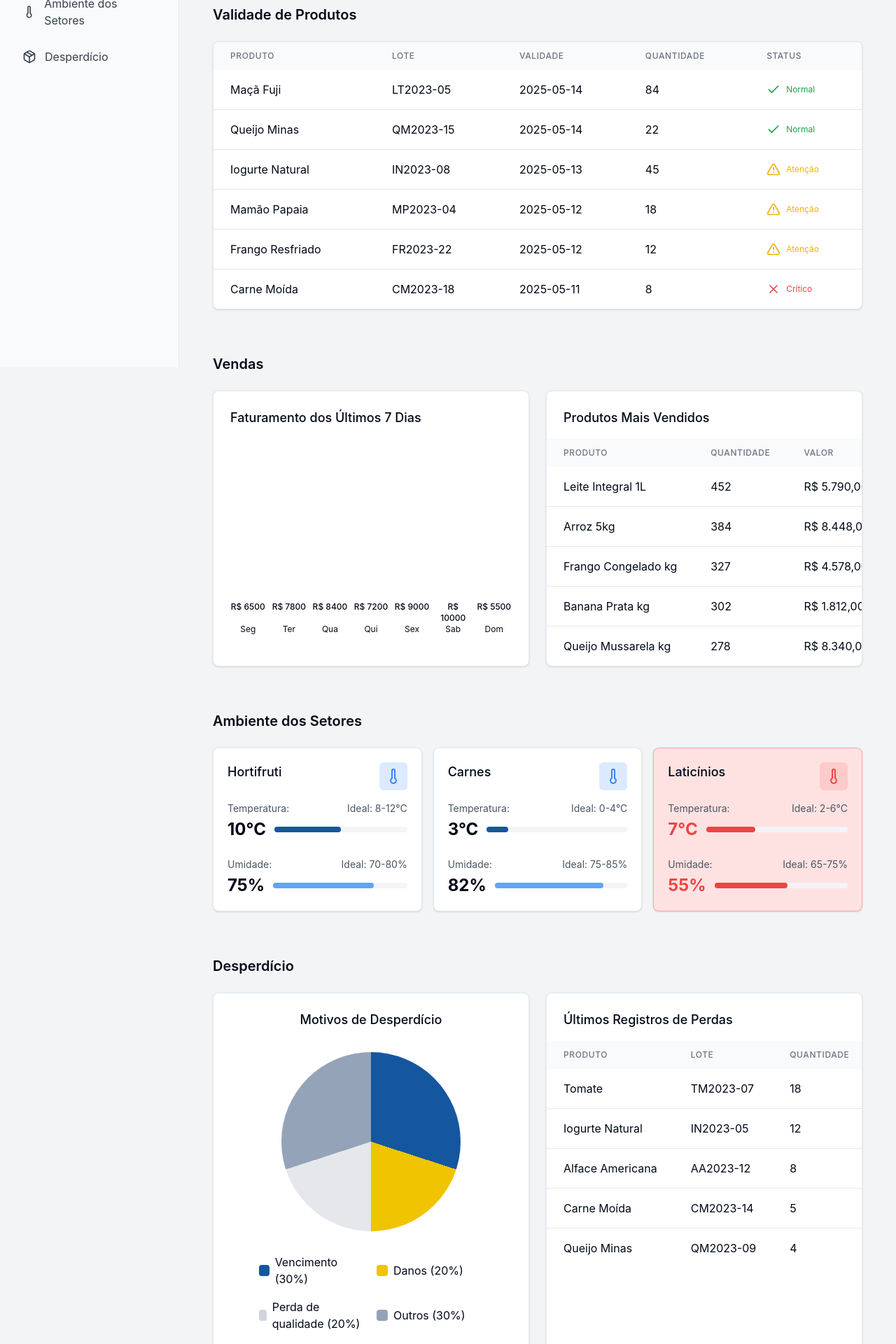
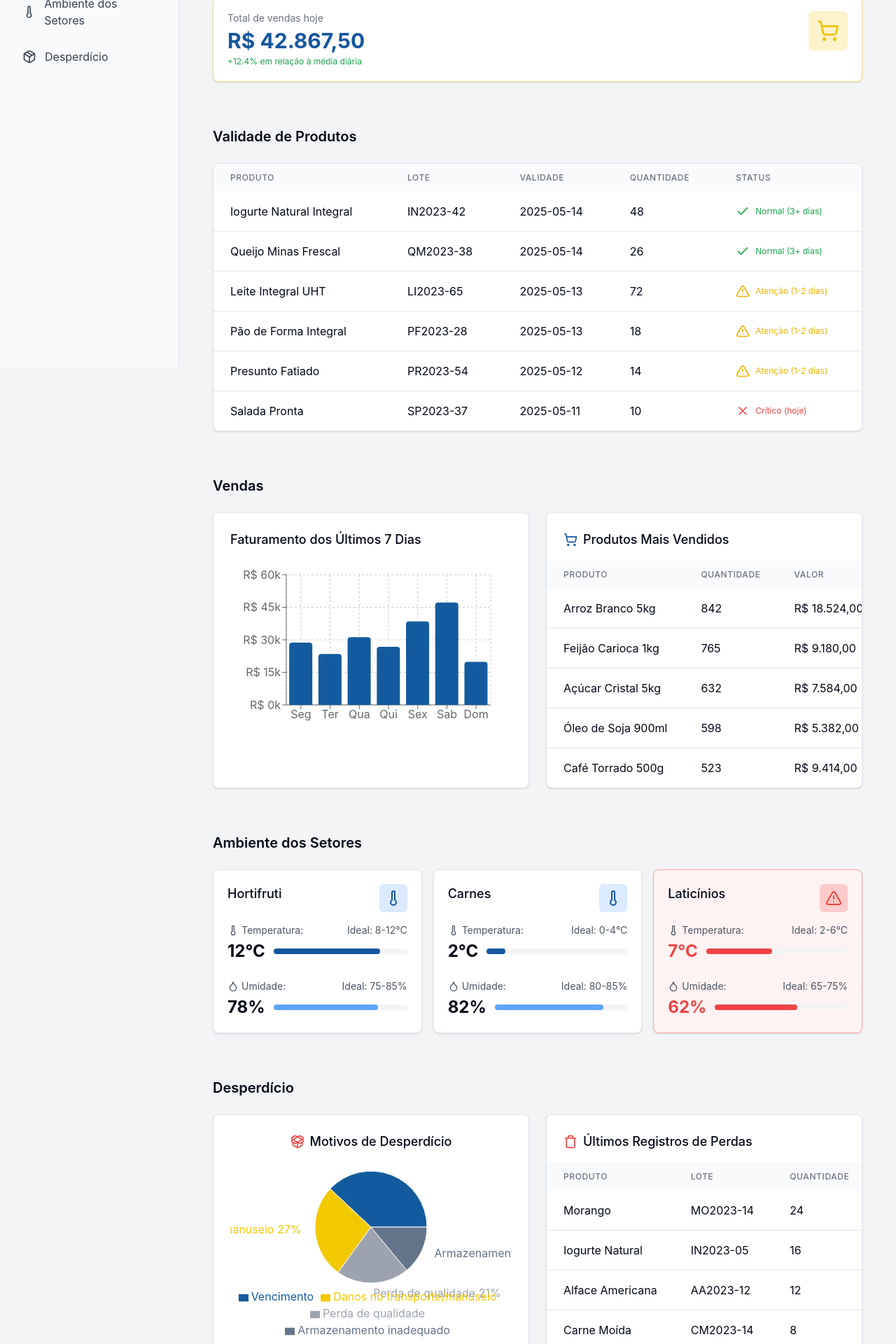
Before and after one commit to Mayconsmy/sistema-nosso-atacarejo, a React (Vite) app: page / in a window 1280 px wide. Shown: the part 340-2260 px from the top of the page at 70% size. Built offline with nearby package versions, Linux system fonts and the light colour scheme.

Commit message:
Feat: Populate dashboard with mock data
Populate the dashboard sections with mock data, including charts and tables, to simulate real-world scenarios.

```diff
--- a/src/components/AmbienteSection.tsx
+++ b/src/components/AmbienteSection.tsx
@@ -1,30 +1,31 @@
 
 import React from 'react';
-import { ThermometerIcon } from 'lucide-react';
+import { ThermometerIcon, DropletIcon, AlertTriangleIcon } from 'lucide-react';
 
 const AmbienteSection = () => {
+  // Dados realistas de ambiente para diferentes setores de supermercado
   const ambienteData = [
     {
       setor: "Hortifruti",
-      temperatura: 10,
+      temperatura: 12,
       temperaturaIdeal: "8-12",
-      umidade: 75,
-      umidadeIdeal: "70-80",
+      umidade: 78,
+      umidadeIdeal: "75-85",
       status: "normal"
     },
     {
       setor: "Carnes",
-      temperatura: 3,
+      temperatura: 2,
       temperaturaIdeal: "0-4",
       umidade: 82,
-      umidadeIdeal: "75-85",
+      umidadeIdeal: "80-85",
       status: "normal"
     },
     {
       setor: "Laticínios",
       temperatura: 7,
       temperaturaIdeal: "2-6",
-      umidade: 55,
+      umidade: 62,
       umidadeIdeal: "65-75",
       status: "alerta"
     },
@@ -38,19 +39,26 @@ const AmbienteSection = () => {
         {ambienteData.map((item, index) => (
           <div
             key={index}
-            className={`rounded-lg shadow p-5 border ${item.status === 'alerta' ? 'card-alert' : 'bg-white'}`}
+            className={`rounded-lg shadow p-5 border ${item.status === 'alerta' ? 'bg-red-50 border-red-300' : 'bg-white'}`}
           >
             <div className="flex justify-between items-start mb-4">
               <h3 className="text-lg font-medium">{item.setor}</h3>
               <div className={`p-2 ${item.status === 'alerta' ? 'bg-red-200' : 'bg-blue-100'} rounded-md`}>
-                <ThermometerIcon className={`h-6 w-6 ${item.status === 'alerta' ? 'text-red-500' : 'text-blue-500'}`} />
+                {item.status === 'alerta' ? (
+                  <AlertTriangleIcon className="h-6 w-6 text-red-500" />
+                ) : (
+                  <ThermometerIcon className="h-6 w-6 text-primary" />
+                )}
               </div>
             </div>
 
             <div className="space-y-6">
               <div>
                 <div className="flex justify-between text-sm text-gray-600 mb-1">
-                  <span>Temperatura:</span>
+                  <span className="flex items-center gap-1">
+                    <ThermometerIcon className="h-4 w-4" />
+                    <span>Temperatura:</span>
+                  </span>
                   <span>Ideal: {item.temperaturaIdeal}°C</span>
                 </div>
                 <div className="flex items-center">
@@ -60,7 +68,7 @@ const AmbienteSection = () => {
                   <div className="flex-1 h-2 bg-gray-100 rounded-md ml-3">
                     <div
                       className={`h-full rounded-md ${item.status === 'alerta' ? 'bg-red-500' : 'bg-primary'}`}
-                      style={{ width: `${(item.temperatura / 20) * 100}%` }}
+                      style={{ width: `${(item.temperatura / 15) * 100}%` }}
                     ></div>
                   </div>
                 </div>
@@ -68,11 +76,14 @@ const AmbienteSection = () => {
 
               <div>
                 <div className="flex justify-between text-sm text-gray-600 mb-1">
-                  <span>Umidade:</span>
+                  <span className="flex items-center gap-1">
+                    <DropletIcon className="h-4 w-4" />
+                    <span>Umidade:</span>
+                  </span>
                   <span>Ideal: {item.umidadeIdeal}%</span>
                 </div>
                 <div className="flex items-center">
-                  <span className={`text-2xl font-bold ${item.status === 'alerta' ? 'text-red-500' : ''}`}>
+                  <span className={`text-2xl font-bold ${item.status === 'alerta' && item.umidade < 65 ? 'text-red-500' : ''}`}>
                     {item.umidade}%
                   </span>
                   <div className="flex-1 h-2 bg-gray-100 rounded-md ml-3">
--- a/src/components/DesperdicioSection.tsx
+++ b/src/components/DesperdicioSection.tsx
@@ -1,20 +1,24 @@
 
 import React from 'react';
+import { PieChart, Pie, Cell, ResponsiveContainer, Tooltip, Legend } from 'recharts';
+import { PackageOpenIcon, TrashIcon } from 'lucide-react';
 
 const DesperdicioSection = () => {
+  // Dados realistas sobre causas de desperdício em supermercados
   const pieChartData = [
-    { categoria: "Vencimento", percentual: 30, color: "bg-primary" },
-    { categoria: "Danos", percentual: 20, color: "bg-secondary" },
-    { categoria: "Perda de qualidade", percentual: 20, color: "bg-gray-300" },
-    { categoria: "Outros", percentual: 30, color: "bg-slate-400" }
+    { name: "Vencimento", value: 38, color: "#135b9e" },
+    { name: "Danos no transporte/manuseio", value: 27, color: "#f1c900" },
+    { name: "Perda de qualidade", value: 21, color: "#9ca3af" },
+    { name: "Armazenamento inadequado", value: 14, color: "#64748b" }
   ];
 
+  // Dados de desperdício de produtos específicos (baseados em padrões típicos)
   const desperdicioData = [
-    { produto: "Tomate", lote: "TM2023-07", quantidade: 18, motivo: "Maturação excessiva" },
-    { produto: "Iogurte Natural", lote: "IN2023-05", quantidade: 12, motivo: "Vencimento" },
-    { produto: "Alface Americana", lote: "AA2023-12", quantidade: 8, motivo: "Perda de qualidade" },
-    { produto: "Carne Moída", lote: "CM2023-14", quantidade: 5, motivo: "Temperatura inadequada" },
-    { produto: "Queijo Minas", lote: "QM2023-09", quantidade: 4, motivo: "Vencimento" }
+    { produto: "Morango", lote: "MO2023-14", quantidade: 24, motivo: "Maturação excessiva" },
+    { produto: "Iogurte Natural", lote: "IN2023-05", quantidade: 16, motivo: "Vencimento" },
+    { produto: "Alface Americana", lote: "AA2023-12", quantidade: 12, motivo: "Perda de qualidade" },
+    { produto: "Carne Moída", lote: "CM2023-14", quantidade: 8, motivo: "Temperatura inadequada" },
+    { produto: "Queijo Minas", lote: "QM2023-09", quantidade: 7, motivo: "Vencimento" }
   ];
 
   return (
@@ -23,23 +27,40 @@ const DesperdicioSection = () => {
 
       <div className="grid grid-cols-1 lg:grid-cols-2 gap-6">
         <div className="bg-white rounded-lg shadow p-6 border">
-          <h3 className="text-lg font-medium mb-4 text-center">Motivos de Desperdício</h3>
+          <h3 className="text-lg font-medium mb-4 text-center flex items-center justify-center gap-2">
+            <PackageOpenIcon className="h-5 w-5 text-red-500" />
+            <span>Motivos de Desperdício</span>
+          </h3>
 
-          {/* CSS-Only Pie Chart */}
-          <div className="pie-chart"></div>
-
-          <div className="pie-chart-legend">
-            {pieChartData.map((item, index) => (
-              <div key={index} className="legend-item">
-                <span className={`legend-color ${item.color}`}></span>
-                <span>{item.categoria} ({item.percentual}%)</span>
-              </div>
-            ))}
+          <div className="h-64">
+            <ResponsiveContainer width="100%" height="100%">
+              <PieChart>
+                <Pie
+                  data={pieChartData}
+                  cx="50%"
+                  cy="50%"
+                  labelLine={false}
+                  outerRadius={80}
+                  fill="#8884d8"
+                  dataKey="value"
+                  label={({ name, percent }) => `${name} ${(percent * 100).toFixed(0)}%`}
+                >
+                  {pieChartData.map((entry, index) => (
+                    <Cell key={`cell-${index}`} fill={entry.color} />
+                  ))}
+                </Pie>
+                <Tooltip formatter={(value) => `${value}%`} />
+                <Legend />
+              </PieChart>
+            </ResponsiveContainer>
           </div>
         </div>
 
         <div className="bg-white rounded-lg shadow border overflow-hidden">
-          <h3 className="text-lg font-medium p-6 pb-4">Últimos Registros de Perdas</h3>
+          <h3 className="text-lg font-medium p-6 pb-4 flex items-center gap-2">
+            <TrashIcon className="h-5 w-5 text-red-500" />
+            <span>Últimos Registros de Perdas</span>
+          </h3>
           <div className="overflow-x-auto">
             <table className="w-full">
               <thead>
--- a/src/components/OverviewSection.tsx
+++ b/src/components/OverviewSection.tsx
@@ -1,6 +1,12 @@
 
 import React from 'react';
-import { PackageIcon, CalendarIcon, ThermometerIcon, PackageOpenIcon } from 'lucide-react';
+import {
+  PackageIcon,
+  CalendarIcon,
+  ThermometerIcon,
+  PackageOpenIcon,
+  ShoppingCartIcon
+} from 'lucide-react';
 
 const OverviewSection = () => {
   return (
@@ -9,24 +15,26 @@ const OverviewSection = () => {
 
       <div className="grid grid-cols-1 sm:grid-cols-2 lg:grid-cols-4 gap-4">
         {/* Card 1: Produtos Cadastrados */}
-        <div className="bg-white rounded-lg shadow p-5 border">
+        <div className="bg-white rounded-lg shadow p-5 border hover:shadow-md transition-shadow">
           <div className="flex items-start justify-between">
             <div>
               <p className="text-gray-500 text-sm mb-1">Produtos cadastrados</p>
-              <h3 className="text-2xl font-bold">2.453</h3>
+              <h3 className="text-2xl font-bold">5.842</h3>
+              <p className="text-xs text-green-600 mt-1">+124 neste mês</p>
             </div>
-            <div className="p-2 bg-green-100 rounded-md">
+            <div className="p-2 bg-primary/10 rounded-md">
               <PackageIcon className="h-6 w-6 text-primary" />
             </div>
           </div>
         </div>
 
         {/* Card 2: Produtos Vencendo */}
-        <div className="bg-white rounded-lg shadow p-5 border">
+        <div className="bg-white rounded-lg shadow p-5 border hover:shadow-md transition-shadow">
           <div className="flex items-start justify-between">
             <div>
               <p className="text-gray-500 text-sm mb-1">Produtos vencendo em até 3 dias</p>
-              <h3 className="text-2xl font-bold">78</h3>
+              <h3 className="text-2xl font-bold">168</h3>
+              <p className="text-xs text-yellow-500 mt-1">+32 desde ontem</p>
             </div>
             <div className="p-2 bg-yellow-100 rounded-md">
               <CalendarIcon className="h-6 w-6 text-yellow-500" />
@@ -35,27 +43,45 @@ const OverviewSection = () => {
         </div>
 
         {/* Card 3: Temperatura Média */}
-        <div className="bg-white rounded-lg shadow p-5 border">
+        <div className="bg-white rounded-lg shadow p-5 border hover:shadow-md transition-shadow">
           <div className="flex items-start justify-between">
             <div>
               <p className="text-gray-500 text-sm mb-1">Temperatura média dos setores</p>
-              <h3 className="text-2xl font-bold">5.2°C</h3>
+              <h3 className="text-2xl font-bold">7.4°C</h3>
+              <p className="text-xs text-primary mt-1">Dentro da média ideal</p>
             </div>
             <div className="p-2 bg-blue-100 rounded-md">
-              <ThermometerIcon className="h-6 w-6 text-blue-500" />
+              <ThermometerIcon className="h-6 w-6 text-primary" />
             </div>
           </div>
         </div>
 
         {/* Card 4: Percentual de Desperdício */}
-        <div className="bg-white rounded-lg shadow p-5 border">
+        <div className="bg-white rounded-lg shadow p-5 border hover:shadow-md transition-shadow">
           <div className="flex items-start justify-between">
             <div>
               <p className="text-gray-500 text-sm mb-1">Percentual de desperdício</p>
-              <h3 className="text-2xl font-bold">3.7%</h3>
+              <h3 className="text-2xl font-bold">2.8%</h3>
+              <p className="text-xs text-green-600 mt-1">-0.5% em relação ao mês anterior</p>
             </div>
             <div className="p-2 bg-red-100 rounded-md">
               <PackageOpenIcon className="h-6 w-6 text-red-500" />
+            </div>
+          </div>
+        </div>
+      </div>
+
+      {/* Card adicional: Total de vendas do dia */}
+      <div className="mt-4">
+        <div className="bg-white rounded-lg shadow p-5 border border-secondary/50 hover:shadow-md transition-shadow">
+          <div className="flex items-start justify-between">
+            <div>
+              <p className="text-gray-500 text-sm mb-1">Total de vendas hoje</p>
+              <h3 className="text-3xl font-bold text-primary">R$ 42.867,50</h3>
+              <p className="text-xs text-green-600 mt-1">+12.4% em relação à média diária</p>
+            </div>
+            <div className="p-3 bg-secondary/20 rounded-md">
+              <ShoppingCartIcon className="h-8 w-8 text-secondary" />
             </div>
           </div>
         </div>
--- a/src/components/ValidadeSection.tsx
+++ b/src/components/ValidadeSection.tsx
@@ -3,47 +3,48 @@ import React from 'react';
 import { Check, AlertTriangle, X } from 'lucide-react';
 
 const ValidadeSection = () => {
+  // Dados realistas de produtos próximos da data de validade
   const tableData = [
     {
-      produto: "Maçã Fuji",
-      lote: "LT2023-05",
-      validade: "2025-05-14",
-      quantidade: 84,
+      produto: "Iogurte Natural Integral",
+      lote: "IN2023-42",
+      validade: "2025-05-14", // 3 dias
+      quantidade: 48,
       status: "green"
     },
     {
-      produto: "Queijo Minas",
-      lote: "QM2023-15",
-      validade: "2025-05-14",
-      quantidade: 22,
+      produto: "Queijo Minas Frescal",
+      lote: "QM2023-38",
+      validade: "2025-05-14", // 3 dias
+      quantidade: 26,
       status: "green"
     },
     {
-      produto: "Iogurte Natural",
-      lote: "IN2023-08",
-      validade: "2025-05-13",
-      quantidade: 45,
+      produto: "Leite Integral UHT",
+      lote: "LI2023-65",
+      validade: "2025-05-13", // 2 dias
+      quantidade: 72,
       status: "yellow"
     },
     {
-      produto: "Mamão Papaia",
-      lote: "MP2023-04",
-      validade: "2025-05-12",
+      produto: "Pão de Forma Integral",
+      lote: "PF2023-28",
+      validade: "2025-05-13", // 2 dias
       quantidade: 18,
       status: "yellow"
     },
     {
-      produto: "Frango Resfriado",
-      lote: "FR2023-22",
-      validade: "2025-05-12",
-      quantidade: 12,
+      produto: "Presunto Fatiado",
+      lote: "PR2023-54",
+      validade: "2025-05-12", // 1 dia
+      quantidade: 14,
       status: "yellow"
     },
     {
-      produto: "Carne Moída",
-      lote: "CM2023-18",
-      validade: "2025-05-11",
-      quantidade: 8,
+      produto: "Salada Pronta",
+      lote: "SP2023-37",
+      validade: "2025-05-11", // hoje
+      quantidade: 10,
       status: "red"
     }
   ];
@@ -64,11 +65,11 @@ const ValidadeSection = () => {
   const getStatusLabel = (status: string) => {
     switch(status) {
       case 'green':
-        return <span className="text-xs text-green-600">Normal</span>;
+        return <span className="text-xs text-green-600">Normal (3+ dias)</span>;
       case 'yellow':
-        return <span className="text-xs text-yellow-500">Atenção</span>;
+        return <span className="text-xs text-yellow-500">Atenção (1-2 dias)</span>;
       case 'red':
-        return <span className="text-xs text-red-500">Crítico</span>;
+        return <span className="text-xs text-red-500">Crítico (hoje)</span>;
       default:
         return null;
     }
--- a/src/components/VendasSection.tsx
+++ b/src/components/VendasSection.tsx
@@ -1,23 +1,28 @@
 
 import React from 'react';
+import { BarChart, Bar, XAxis, YAxis, CartesianGrid, Tooltip, ResponsiveContainer } from 'recharts';
+import { ChartContainer, ChartTooltip, ChartTooltipContent } from './ui/chart';
+import { ShoppingCartIcon } from 'lucide-react';
 
 const VendasSection = () => {
+  // Dados realistas de vendas diárias para um supermercado médio
   const chartData = [
-    { name: "Seg", value: 65 },
-    { name: "Ter", value: 78 },
-    { name: "Qua", value: 84 },
-    { name: "Qui", value: 72 },
-    { name: "Sex", value: 90 },
-    { name: "Sab", value: 100 },
-    { name: "Dom", value: 55 },
+    { name: "Seg", value: 28750 },
+    { name: "Ter", value: 23450 },
+    { name: "Qua", value: 31200 },
+    { name: "Qui", value: 26800 },
+    { name: "Sex", value: 38500 },
+    { name: "Sab", value: 47200 },
+    { name: "Dom", value: 19800 },
   ];
 
+  // Produtos mais vendidos em um atacarejo (baseado em estatísticas de mercado)
   const topProducts = [
-    { nome: "Leite Integral 1L", quantidade: 452, valor: "R$ 5.790,00" },
-    { nome: "Arroz 5kg", quantidade: 384, valor: "R$ 8.448,00" },
-    { nome: "Frango Congelado kg", quantidade: 327, valor: "R$ 4.578,00" },
-    { nome: "Banana Prata kg", quantidade: 302, valor: "R$ 1.812,00" },
-    { nome: "Queijo Mussarela kg", quantidade: 278, valor: "R$ 8.340,00" }
+    { nome: "Arroz Branco 5kg", quantidade: 842, valor: "R$ 18.524,00" },
+    { nome: "Feijão Carioca 1kg", quantidade: 765, valor: "R$ 9.180,00" },
+    { nome: "Açúcar Cristal 5kg", quantidade: 632, valor: "R$ 7.584,00" },
+    { nome: "Óleo de Soja 900ml", quantidade: 598, valor: "R$ 5.382,00" },
+    { nome: "Café Torrado 500g", quantidade: 523, valor: "R$ 9.414,00" }
   ];
 
   return (
@@ -28,24 +33,27 @@ const VendasSection = () => {
         <div className="bg-white rounded-lg shadow p-6 border">
           <h3 className="text-lg font-medium mb-4">Faturamento dos Últimos 7 Dias</h3>
 
-          {/* CSS-only Bar Chart */}
-          <div className="bar-chart">
-            {chartData.map((item, index) => (
-              <div key={index} className="flex-1 flex flex-col items-center">
-                <div
-                  className="bar"
-                  style={{ height: `${item.value}%` }}
-                >
-                  <span className="bar-value">R$ {item.value * 100}</span>
-                  <span className="bar-label">{item.name}</span>
-                </div>
-              </div>
-            ))}
+          <div className="h-64">
+            <ResponsiveContainer width="100%" height="100%">
+              <BarChart data={chartData} margin={{ top: 20, right: 30, left: 20, bottom: 20 }}>
+                <CartesianGrid strokeDasharray="3 3" />
+                <XAxis dataKey="name" />
+                <YAxis tickFormatter={(value) => `R$ ${value/1000}k`} />
+                <Tooltip
+                  formatter={(value) => [`R$ ${value.toLocaleString()}`, "Faturamento"]}
+                  labelFormatter={(label) => `${label}-feira`}
+                />
+                <Bar dataKey="value" fill="#135b9e" radius={[4, 4, 0, 0]} />
+              </BarChart>
+            </ResponsiveContainer>
           </div>
         </div>
 
         <div className="bg-white rounded-lg shadow border overflow-hidden">
-          <h3 className="text-lg font-medium p-6 pb-4">Produtos Mais Vendidos</h3>
+          <h3 className="text-lg font-medium p-6 pb-4 flex items-center gap-2">
+            <ShoppingCartIcon className="h-5 w-5 text-primary" />
+            Produtos Mais Vendidos
+          </h3>
           <div className="overflow-x-auto">
             <table className="w-full">
               <thead>
```
